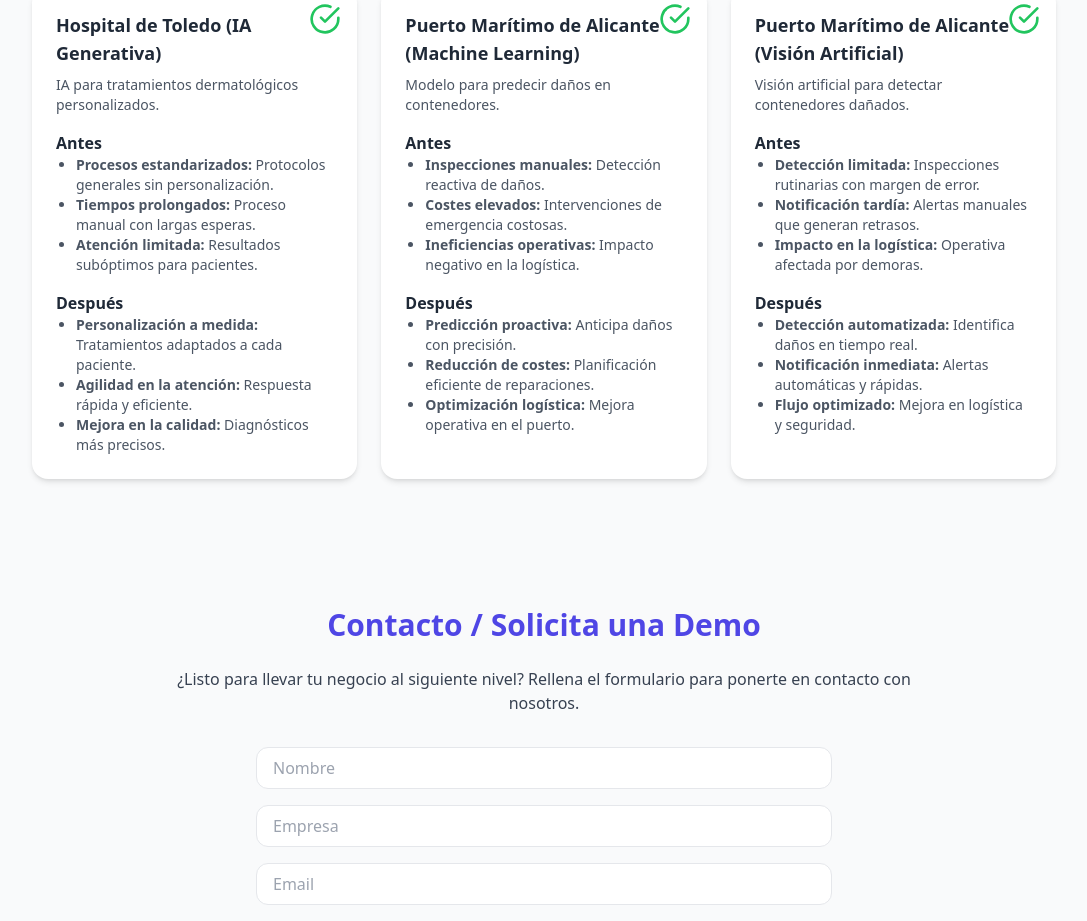
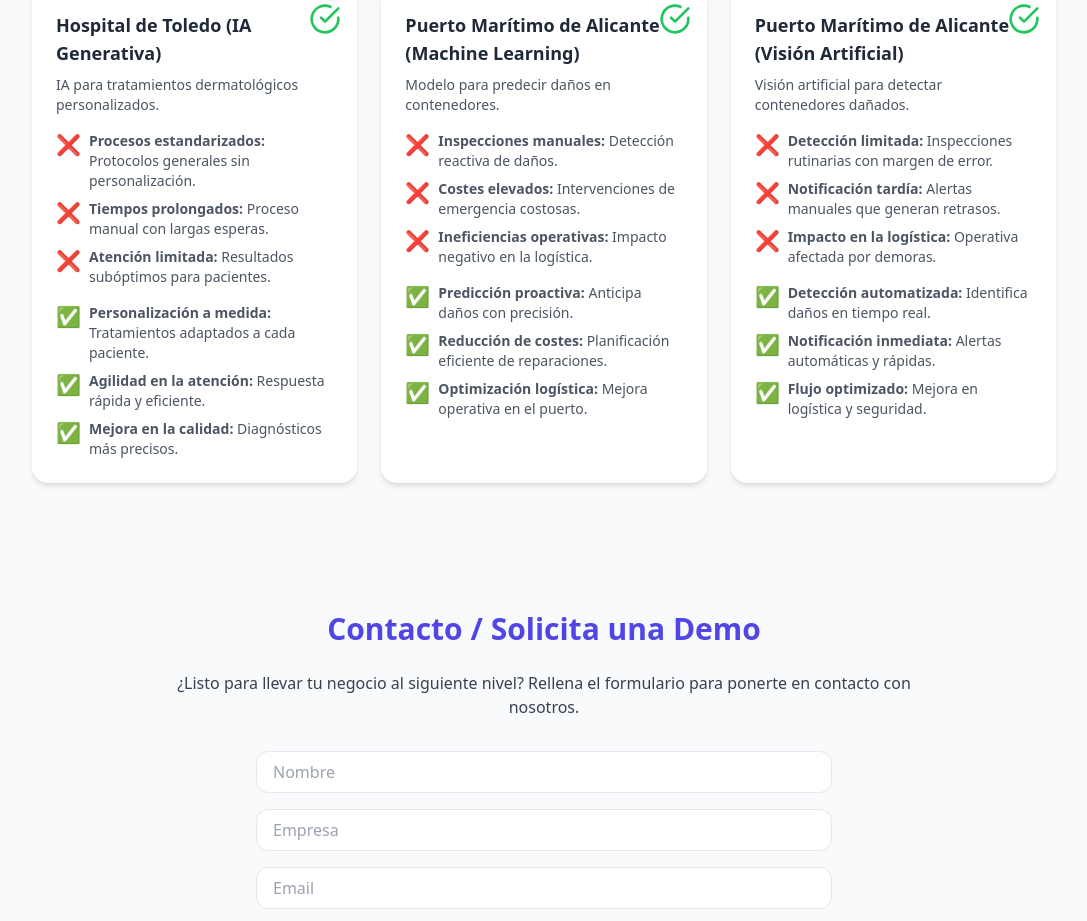
Before and after one commit to carlosmorenolosa/IA_Pymes, a React (Create React App) app: page / in a window 1280 px wide. Shown: the part 2793-3714 px from the top of the page, without its empty margins (96-1183 px from the left). Built offline with nearby package versions, Linux system fonts and the light colour scheme.

Commit message:
cambios diseño web

```diff
--- a/src/App.js
+++ b/src/App.js
@@ -363,22 +363,34 @@
       </div>
       <h4 className="mb-2 text-lg font-semibold text-gray-800">{name}</h4>
       <p className="mb-4 text-sm text-gray-600">{summary}</p>
+
+      {/* Lista de ítems "antes" */}
       <div className="mb-4">
-        <h5 className="text-md font-bold text-gray-800">Antes</h5>
-        <ul className="list-disc pl-5">
+        <ul className="space-y-2">
           {before.map((item, idx) => (
-            <li key={idx} className="text-sm text-gray-600">
-              <strong>{item.title}:</strong> {item.description}
+            <li key={idx} className="flex items-start text-sm text-gray-600">
+              <span className="mr-2 text-xl" role="img" aria-label="incorrect">
+                ❌
+              </span>
+              <div>
+                <strong>{item.title}:</strong> {item.description}
+              </div>
             </li>
           ))}
         </ul>
       </div>
+
+      {/* Lista de ítems "después" */}
       <div>
-        <h5 className="text-md font-bold text-gray-800">Después</h5>
-        <ul className="list-disc pl-5">
+        <ul className="space-y-2">
           {after.map((item, idx) => (
-            <li key={idx} className="text-sm text-gray-600">
-              <strong>{item.title}:</strong> {item.description}
+            <li key={idx} className="flex items-start text-sm text-gray-600">
+              <span className="mr-2 text-xl" role="img" aria-label="correct">
+                ✅
+              </span>
+              <div>
+                <strong>{item.title}:</strong> {item.description}
+              </div>
             </li>
           ))}
         </ul>
```
